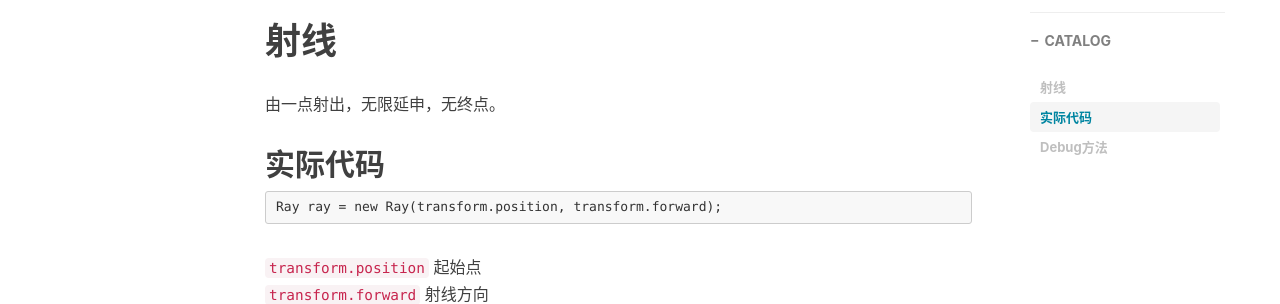
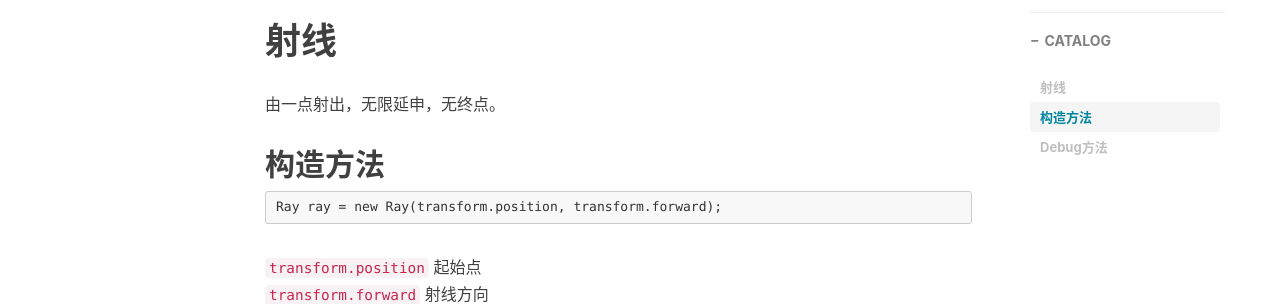
Before and after one commit to Feng0139/Feng0139.github.io, a Jekyll site: the page built from _posts/2020-10-23-Unity射线笔记.md, in a window 1280 px wide. Shown: the part 485-789 px from the top of the page. Built offline with Jekyll 4.4.1, drawn with Linux system fonts in a browser that asks for light colours; nearby versions of some CDN libraries; comment, search, counter and statistics services are not loaded.

Commit message:
Update 2020-10-23-Unity射线笔记.md

````diff
--- a/_posts/2020-10-23-Unity射线笔记.md
+++ b/_posts/2020-10-23-Unity射线笔记.md
@@ -14,7 +14,7 @@ tags:								#标签
 # 射线
 由一点射出，无限延申，无终点。
 
-## 实际代码
+## 构造方法
 ```
 Ray ray = new Ray(transform.position, transform.forward);
 ```
````
